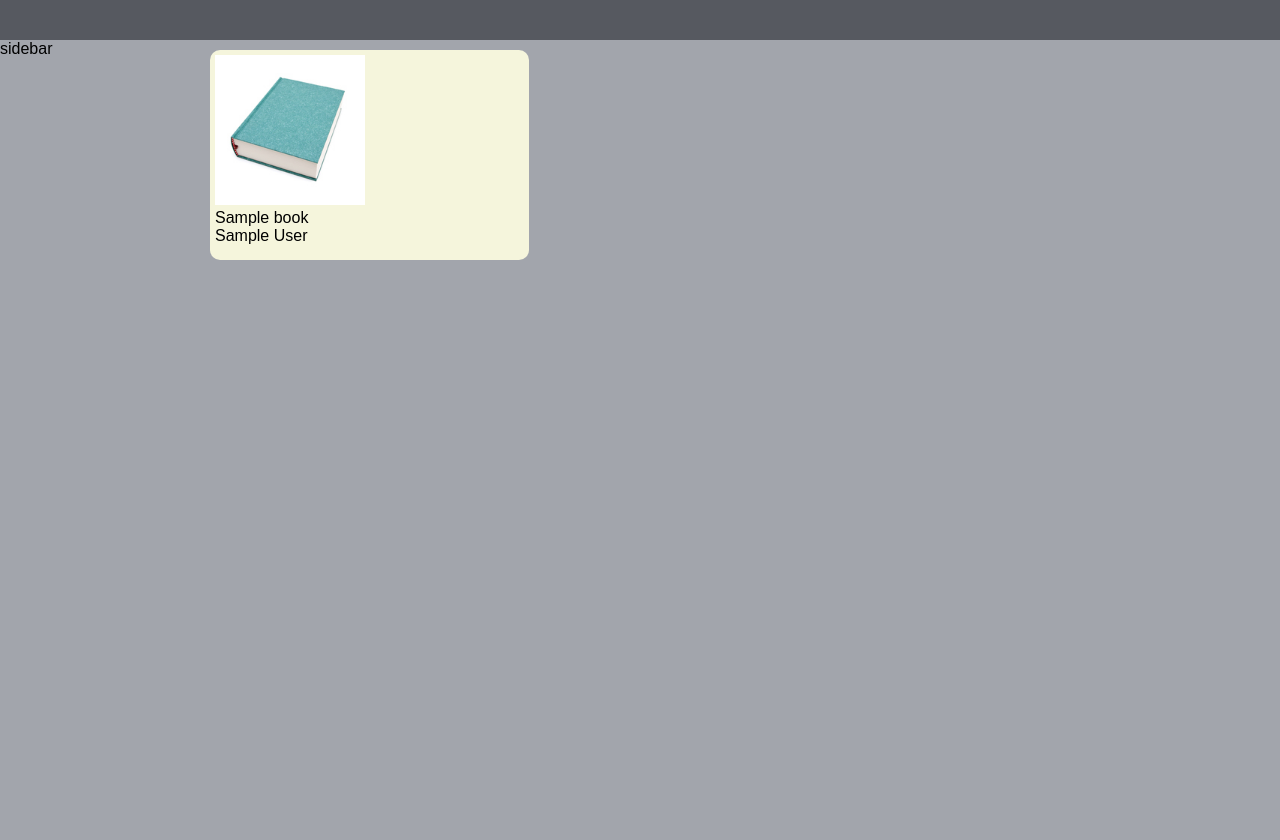
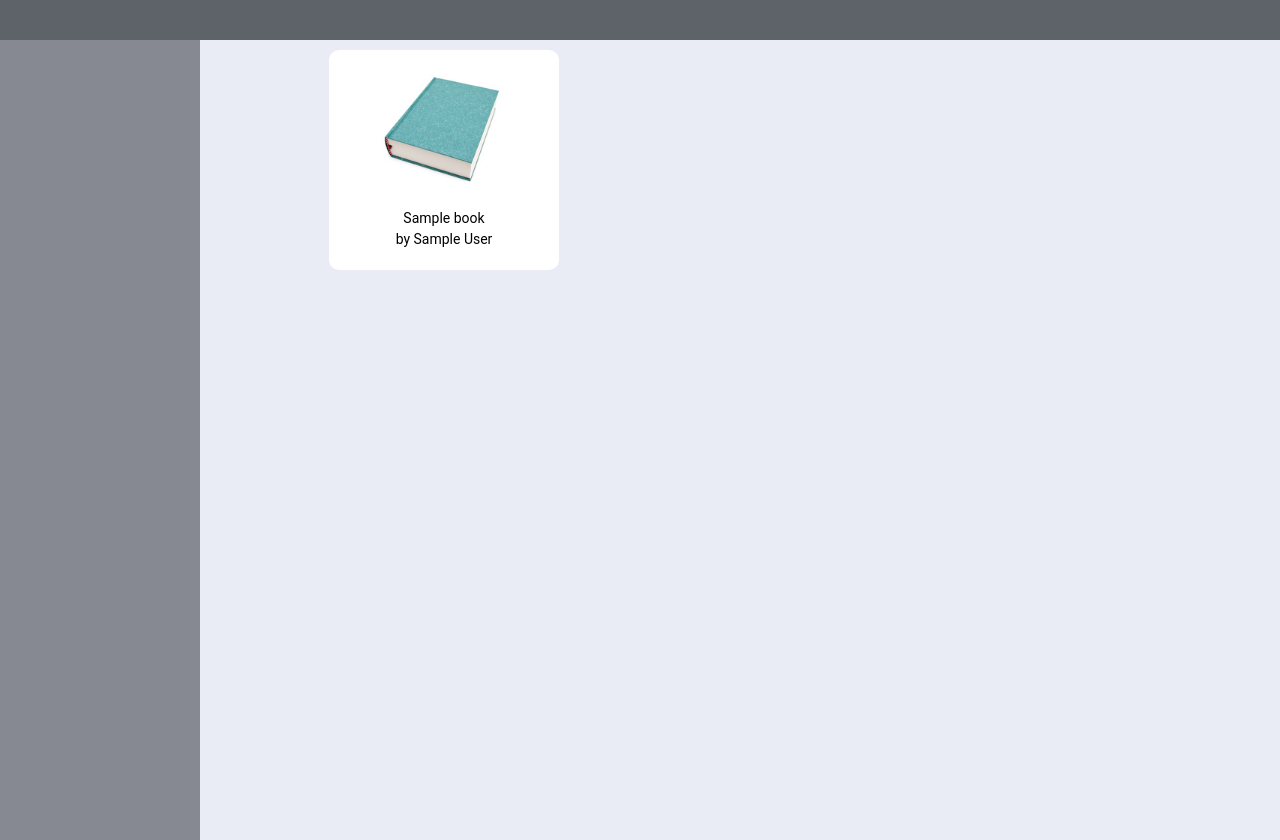
Before and after one commit to georgelyn/python-books, a Flask app: page / in a window 1280 px wide. Before the commit the page ends 260 px from the top, so only its background shows below. Run offline with Flask 2, Linux system fonts and the light colour scheme; a database or web service that is not in the repository returns one stand-in record (values such as "Sample title"); data that the repository does not hold is empty.

Commit message:
Changes to the main page

```diff
--- a/app/app.py
+++ b/app/app.py
@@ -10,5 +10,10 @@ def index():
     books = response["books"]
     return render_template('index.html', books=books)
 
+@app.route('/add-book')
+def add():
+    return render_template('book.html')
+
+
 if __name__ == '__main__':
     app.run(debug=True, host='0.0.0.0', port=5000)
--- a/app/static/css/main.css
+++ b/app/static/css/main.css
@@ -1,8 +1,14 @@
-body {
+* {
   margin: 0;
   padding: 0;
-  font-family: sans-serif;
-  background-color: #858992c2;
+}
+
+body {
+  font-family: 'Roboto', sans-serif;
+  background-color: #e9ecf4;
+  overflow: hidden;
+  width: 100%;
+  height: 100vh;
 }
 
 .header {
@@ -13,44 +19,57 @@ body {
 
 .container {
   display: grid;
+  grid-template-areas: 'sidebar books';
   grid-template-columns: 200px auto;
-  grid-template-areas: 'sidebar books';
   height: 100%;
-  width: 95%;
+  width: 100%;
+  overflow: auto;
 }
 
 .sidebar {
-  /* display: flex; */
-  /* grid-area: sidebar; */
+  grid-area: sidebar;
+  background-color: #696c74c4;
+  display: flex;
 }
 
 .books {
+  grid-area: books;
   display: grid;
+  justify-content: center;
   /* grid-area: books; */
-  grid-template-columns: 1fr 1fr 1fr;
+  /* grid-template-columns:
+    minmax(280px, max-content)
+    repeat(auto-fill, 280px); */
+  grid-template-columns: repeat(auto-fill, 280px);
+  /* grid-template-columns: repeat(3, 1fr); */
+  /* grid-template-columns: repeat(auto-fill, minmax(200px, 1fr)); */
+  grid-gap: 1em;
+  grid-auto-rows: 220px;
+  /* grid-auto-rows: minmax(200px, auto); */
+  /* grid-auto-flow: row; */
   /* background-color: aliceblue; */
-  /* border-radius: 10px; */
-  /* margin: 10px; */
+  border-radius: 10px;
+  margin: 10px;
 }
 
-/* .books {
-  display: grid;
-  grid-template-columns: 200px 200px;
-} */
-
 .book {
-  background-color: beige;
+  background-color: #fff;
   border-radius: 10px;
-  height: 200px;
-  margin: 10px;
+  width: 220px;
+  margin: 0 auto;
   padding: 5px;
 }
 
 .book p {
-  margin: 0;
+  margin: 5px 0 0 0;
+  font-size: 14px;
+  text-align: center;
 }
 
 .book img {
+  display: block;
+  margin: 0 auto;
+  border-radius: 8px;
   width: 150px;
   height: 150px;
 }
--- a/app/templates/index.html
+++ b/app/templates/index.html
@@ -2,17 +2,17 @@
 
 {% block body %}
 
-<div class="header">
-</div>
+<header class="header">
+</header>
 <div class="container">
-    <sidebar>sidebar</sidebar>
+    <aside class="sidebar"></aside>
 
     <div class="books">
         {% for book in books %}
         <div class="book">
             <img src="{{ url_for('static', filename='assets/book-stock.jpg') }}" alt="">
             <p>{{ book.name }}</p>
-            <p>{{ book.author }}</p>
+            <p>by {{ book.author }}</p>
         </div>
         {% endfor %}
     </div>
--- a/app/templates/layout.html
+++ b/app/templates/layout.html
@@ -5,7 +5,7 @@
     <meta charset="UTF-8">
     <meta http-equiv="X-UA-Compatible" content="IE=edge">
     <meta name="viewport" content="width=device-width, initial-scale=1.0">
-    <title>Document</title>
+    <title>Books!</title>
     <link rel="stylesheet" href="{{ url_for('static', filename='css/main.css') }}" </head>
 
 <body>
```
Also changed, not shown: api/books.db, 1 other file.
